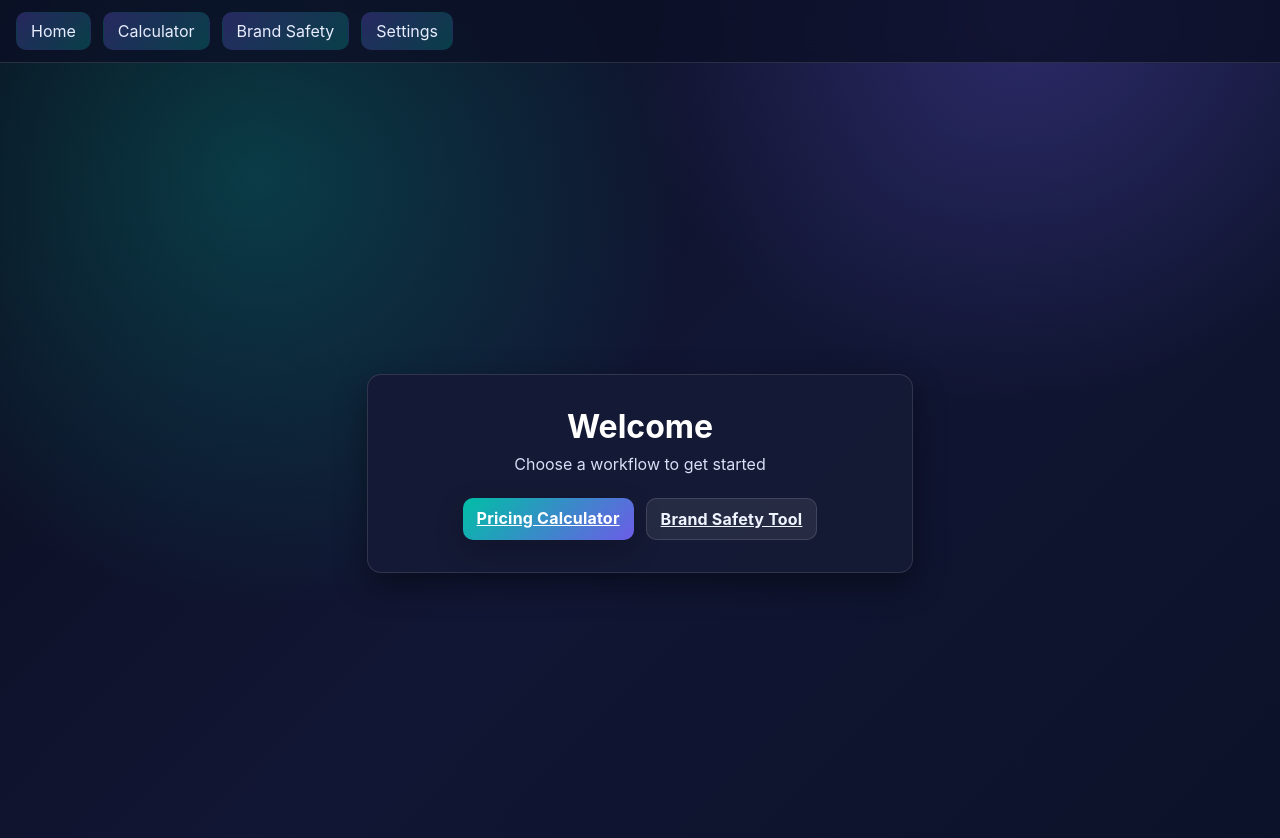
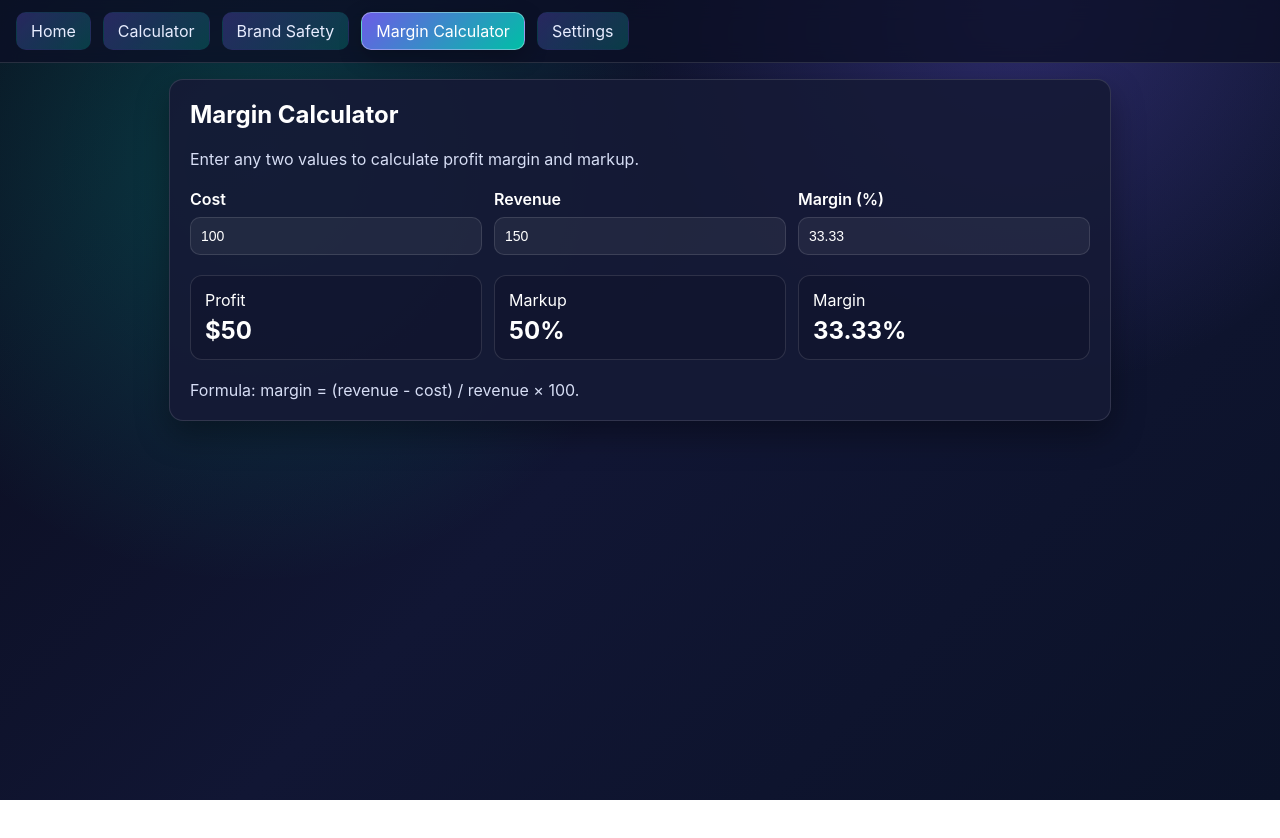
Before and after one commit to spacepilot121/pricingmodel, a React (Vite) app in the folder client/: page /#/margin-calculator in a window 1280 px wide. Shown: the top 838 px of the page. After the commit the page ends 800 px from the top, so only its background shows below. Built offline with nearby package versions, Linux system fonts and the light colour scheme.

Commit message:
Add margin calculator tab and landing action

```diff
--- a/client/src/App.tsx
+++ b/client/src/App.tsx
@@ -2,6 +2,7 @@ import { HashRouter as Router, Routes, Route, Link, useLocation } from 'react-ro
 import CalculatorTab from './components/CalculatorTab';
 import BrandSafetyTab from './components/BrandSafetyTab';
 import SettingsTab from './components/SettingsTab';
+import MarginCalculatorTab from './components/MarginCalculatorTab';
 import LandingPage from './components/LandingPage';
 import './app.css';
 
@@ -11,6 +12,7 @@ function NavTabs() {
     { path: '/', label: 'Home' },
     { path: '/campaigns', label: 'Calculator' },
     { path: '/brand-safety', label: 'Brand Safety' },
+    { path: '/margin-calculator', label: 'Margin Calculator' },
     { path: '/settings', label: 'Settings' }
   ];
   return (
@@ -38,6 +40,7 @@ export default function App() {
           <Route index element={<LandingPage />} />
           <Route path="/campaigns" element={<CalculatorTab />} />
           <Route path="/brand-safety" element={<BrandSafetyTab />} />
+          <Route path="/margin-calculator" element={<MarginCalculatorTab />} />
           <Route path="/settings" element={<SettingsTab />} />
           <Route path="*" element={<LandingPage />} />
         </Routes>
--- a/client/src/app.css
+++ b/client/src/app.css
@@ -340,3 +340,43 @@ textarea:focus {
     transform: rotate(360deg);
   }
 }
+
+.margin-card {
+  max-width: 900px;
+  margin: 0 auto;
+}
+
+.margin-grid {
+  display: grid;
+  grid-template-columns: repeat(auto-fit, minmax(200px, 1fr));
+  gap: 12px;
+  margin: 20px 0;
+}
+
+.margin-grid label {
+  display: flex;
+  flex-direction: column;
+  gap: 8px;
+  font-weight: 600;
+}
+
+.margin-results {
+  display: grid;
+  grid-template-columns: repeat(auto-fit, minmax(160px, 1fr));
+  gap: 12px;
+  margin: 12px 0 20px;
+}
+
+.margin-stat {
+  border: 1px solid var(--border);
+  border-radius: 12px;
+  padding: 14px;
+  background: rgba(12, 16, 38, 0.35);
+  display: flex;
+  flex-direction: column;
+  gap: 6px;
+}
+
+.margin-stat strong {
+  font-size: 24px;
+}
--- a/client/src/components/LandingPage.tsx
+++ b/client/src/components/LandingPage.tsx
@@ -13,6 +13,9 @@ export default function LandingPage() {
           <Link to="/brand-safety" className="button secondary">
             Brand Safety Tool
           </Link>
+          <Link to="/margin-calculator" className="button secondary">
+            Margin Calculator
+          </Link>
         </div>
       </div>
     </div>
--- /dev/null
+++ b/client/src/components/MarginCalculatorTab.tsx
@@ -0,0 +1,119 @@
+import { useMemo, useState } from 'react';
+
+type MarginField = 'cost' | 'revenue' | 'margin';
+
+function roundToTwo(value: number) {
+  return Math.round(value * 100) / 100;
+}
+
+export default function MarginCalculatorTab() {
+  const [cost, setCost] = useState<number>(100);
+  const [revenue, setRevenue] = useState<number>(150);
+  const [marginPct, setMarginPct] = useState<number>(33.33);
+  const [lastEdited, setLastEdited] = useState<MarginField>('revenue');
+
+  const computed = useMemo(() => {
+    if (lastEdited === 'cost') {
+      const safeMargin = Math.min(Math.max(marginPct, -99.99), 99.99);
+      const nextRevenue = cost / (1 - safeMargin / 100);
+      return {
+        cost,
+        revenue: Number.isFinite(nextRevenue) ? roundToTwo(nextRevenue) : 0,
+        marginPct: safeMargin
+      };
+    }
+
+    if (lastEdited === 'margin') {
+      const safeMargin = Math.min(Math.max(marginPct, -99.99), 99.99);
+      const nextRevenue = cost / (1 - safeMargin / 100);
+      return {
+        cost,
+        revenue: Number.isFinite(nextRevenue) ? roundToTwo(nextRevenue) : 0,
+        marginPct: safeMargin
+      };
+    }
+
+    const nextMargin = revenue === 0 ? 0 : ((revenue - cost) / revenue) * 100;
+    return {
+      cost,
+      revenue,
+      marginPct: roundToTwo(nextMargin)
+    };
+  }, [cost, revenue, marginPct, lastEdited]);
+
+  const profit = roundToTwo(computed.revenue - computed.cost);
+  const markupPct = computed.cost === 0 ? 0 : roundToTwo((profit / computed.cost) * 100);
+
+  return (
+    <div className="card margin-card">
+      <h2 style={{ marginTop: 0 }}>Margin Calculator</h2>
+      <p className="text-muted" style={{ marginTop: 0 }}>
+        Enter any two values to calculate profit margin and markup.
+      </p>
+
+      <div className="margin-grid">
+        <label>
+          Cost
+          <input
+            type="number"
+            min="0"
+            step="0.01"
+            value={cost}
+            onChange={(event) => {
+              setCost(Number(event.target.value));
+              setLastEdited('cost');
+            }}
+          />
+        </label>
+
+        <label>
+          Revenue
+          <input
+            type="number"
+            min="0"
+            step="0.01"
+            value={lastEdited === 'cost' || lastEdited === 'margin' ? computed.revenue : revenue}
+            onChange={(event) => {
+              setRevenue(Number(event.target.value));
+              setLastEdited('revenue');
+            }}
+          />
+        </label>
+
+        <label>
+          Margin (%)
+          <input
+            type="number"
+            min="-99.99"
+            max="99.99"
+            step="0.01"
+            value={lastEdited === 'revenue' ? computed.marginPct : marginPct}
+            onChange={(event) => {
+              setMarginPct(Number(event.target.value));
+              setLastEdited('margin');
+            }}
+          />
+        </label>
+      </div>
+
+      <div className="margin-results">
+        <div className="margin-stat">
+          <span>Profit</span>
+          <strong>${roundToTwo(profit).toLocaleString()}</strong>
+        </div>
+        <div className="margin-stat">
+          <span>Markup</span>
+          <strong>{markupPct.toLocaleString()}%</strong>
+        </div>
+        <div className="margin-stat">
+          <span>Margin</span>
+          <strong>{computed.marginPct.toLocaleString()}%</strong>
+        </div>
+      </div>
+
+      <p className="text-muted" style={{ marginBottom: 0 }}>
+        Formula: margin = (revenue - cost) / revenue × 100.
+      </p>
+    </div>
+  );
+}
```
Also changed, not shown: 5 other files (tests, documents, lock files or other folders).
